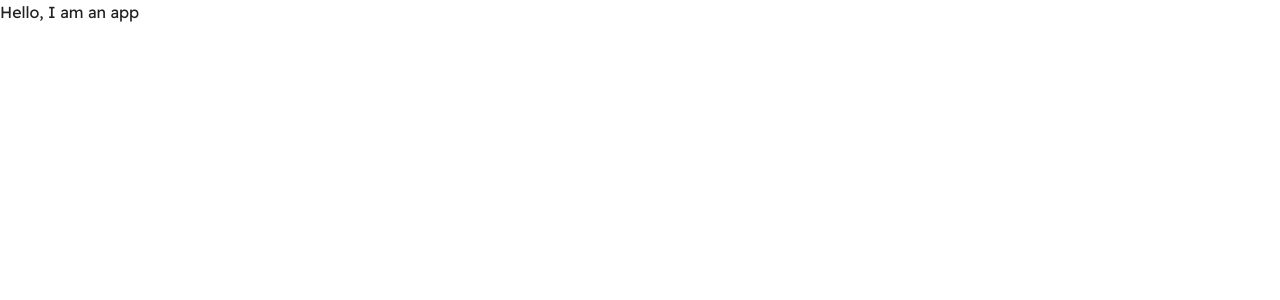
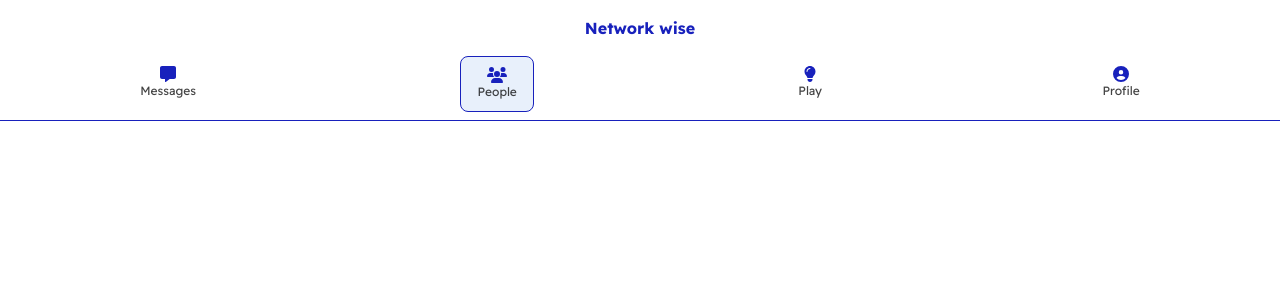
Before and after one commit to ValeriiaZub/networkwise, a React (Create React App) app: page /app in a window 1280 px wide. Shown: the top 300 px of the page. Built offline with nearby package versions, Linux system fonts and the light colour scheme.

Commit message:
Created navigation component for app

```diff
--- a/package.json
+++ b/package.json
@@ -5,6 +5,9 @@
   "dependencies": {
     "@emotion/react": "^11.8.1",
     "@emotion/styled": "^11.8.1",
+    "@fortawesome/fontawesome-svg-core": "^6.1.1",
+    "@fortawesome/free-solid-svg-icons": "^6.1.1",
+    "@fortawesome/react-fontawesome": "^0.1.18",
     "@mui/material": "^5.5.0",
     "@testing-library/jest-dom": "^5.16.2",
     "@testing-library/react": "^12.1.3",
--- /dev/null
+++ b/src/base.css
@@ -0,0 +1,4 @@
+a {
+    text-decoration: none;
+    color: #1821BC;
+}
--- /dev/null
+++ b/src/components/AppLayout.jsx
@@ -0,0 +1,68 @@
+import { Link, useLocation } from "react-router-dom"
+import { Box, styled, Typography } from "@mui/material"
+import { FontAwesomeIcon } from '@fortawesome/react-fontawesome'
+import { faMessage, faUsers, faLightbulb, faCircleUser } from '@fortawesome/free-solid-svg-icons'
+
+
+export const AppContainer = styled('div')({
+    padding: '32px',
+    width: '100%'
+})
+
+const Flex = styled('div')({
+    display: 'flex',
+    width: '100%',
+    justifyContent: 'space-around',
+    borderBottom: '1px solid #1821BC',
+    paddingBottom: '8px'
+})
+
+const Item = styled(Box)(({ selected }) => ({
+    display: 'flex',
+    width: '100%',
+    justifyContent: 'center',
+    flexDirection: 'column',
+    alignItems: 'center',
+    borderRadius: '8px',
+    padding: '10px 16px',
+    border: `${selected ? '1px solid #1821BC' : 'transparent'}`,
+    backgroundColor: `${selected ? '#E8F0FB' : 'transparent'}`,
+}))
+
+
+
+const AppLayout = () => {
+    let location = useLocation();
+
+    return <>
+        <Typography color="primary.main" padding='16px' align="center" fontWeight={700}>Network wise</Typography>
+        <Flex>
+            <Link to="/app/messages">
+                <Item selected={location.pathname.startsWith('/app/messages')}>
+                    <FontAwesomeIcon icon={faMessage} />
+                    <Typography color="primary.gray" fontSize="12px">Messages</Typography>
+                </Item>
+            </Link>
+            <Link to="/app">
+                <Item selected={location.pathname === '/app'}>
+                    <FontAwesomeIcon icon={faUsers} />
+                    <Typography color="primary.gray" fontSize="12px">People</Typography>
+                </Item>
+            </Link>
+            <Link to="/app/play">
+                <Item selected={location.pathname.startsWith('/app/play')}>
+                    <FontAwesomeIcon icon={faLightbulb} />
+                    <Typography color="primary.gray" fontSize="12px">Play</Typography>
+                </Item>
+            </Link>
+            <Link to="/app/profile">
+                <Item selected={location.pathname.startsWith('/app/profile')}>
+                    <FontAwesomeIcon icon={faCircleUser} />
+                    <Typography color="primary.gray" fontSize="12px">Profile</Typography>
+                </Item>
+            </Link>
+        </Flex>
+    </>
+}
+
+export default AppLayout
--- a/src/index.js
+++ b/src/index.js
@@ -7,8 +7,10 @@ import SignUp from './pages/SignUp';
 import PreOnboard from './pages/PreOnboard'
 import ProfileCreation from './pages/ProfileCreation';
 import App from './pages/App';
+import AppLayout from './components/AppLayout'
 import ReadexPro from './assets/fonts/Readex_Pro/ReadexPro-VariableFont_wght.ttf'
 import { CssBaseline, ThemeProvider, createTheme } from '@mui/material';
+import './base.css'
 
 const theme = createTheme({
   typography: {
@@ -48,7 +50,13 @@ ReactDOM.render(
           <Route path="/signup" element={<SignUp />} />
           <Route path="/pre-onboard" element={<PreOnboard />} />
           <Route path="/profile-creation" element={<ProfileCreation />} />
-          <Route path="/app" element={<App />} />
+          <Route path="/app" element={<AppLayout />}>
+            <Route element={<div>Not implemented yet</div>} path="messages" />
+            <Route element={<div>Not implemented yet</div>} path="messages/:id" />
+            <Route element={<div>Not implemented yet</div>} path="play" />
+            <Route element={<div>Not implemented yet</div>} path="profile" />
+            <Route element={<App />} path="*" />
+          </Route>
           <Route element={<div>404</div>} />
         </Routes>
       </BrowserRouter>
```
Also changed, not shown: 1 other file (tests, documents, lock files or other folders).
